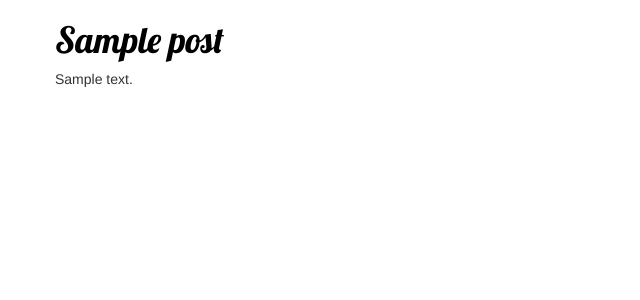
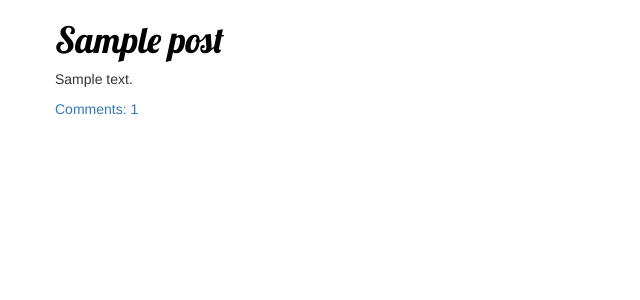
Before and after one commit to idforgitgmailcom/my-first-blog, a Django app: template blog/templates/blog/post_list.html in a window 1280 px wide. Shown: the part 164-464 px from the top of the page, without its empty margins (0-640 px from the left). Run offline with Django 3.2, Linux system fonts and the light colour scheme; the template is opened without the code that fills it: values that come from a table or form of the project are taken from there, others are empty; tables that the repository leaves empty hold one stand-in row (values such as "Sample post"); some libraries are stand-ins or nearby versions.

Commit message:
포스트 리스트 화면에 코멘트 개수 출력하기

```diff
--- a/blog/templates/blog/post_list.html
+++ b/blog/templates/blog/post_list.html
@@ -8,6 +8,7 @@
 			</div>
 			<h1><a href="{% url 'post_detail' pk=post.pk %}">{{ post.title }}</a></h1>
 			<p>{{ post.text|linebreaksbr }}</p>
+			<a href="{% url 'post_detail' pk=post.pk %}">Comments: {{ post.comments.count }}</a>
 		</div>
 	{% endfor %}
 {% endblock %}
```
